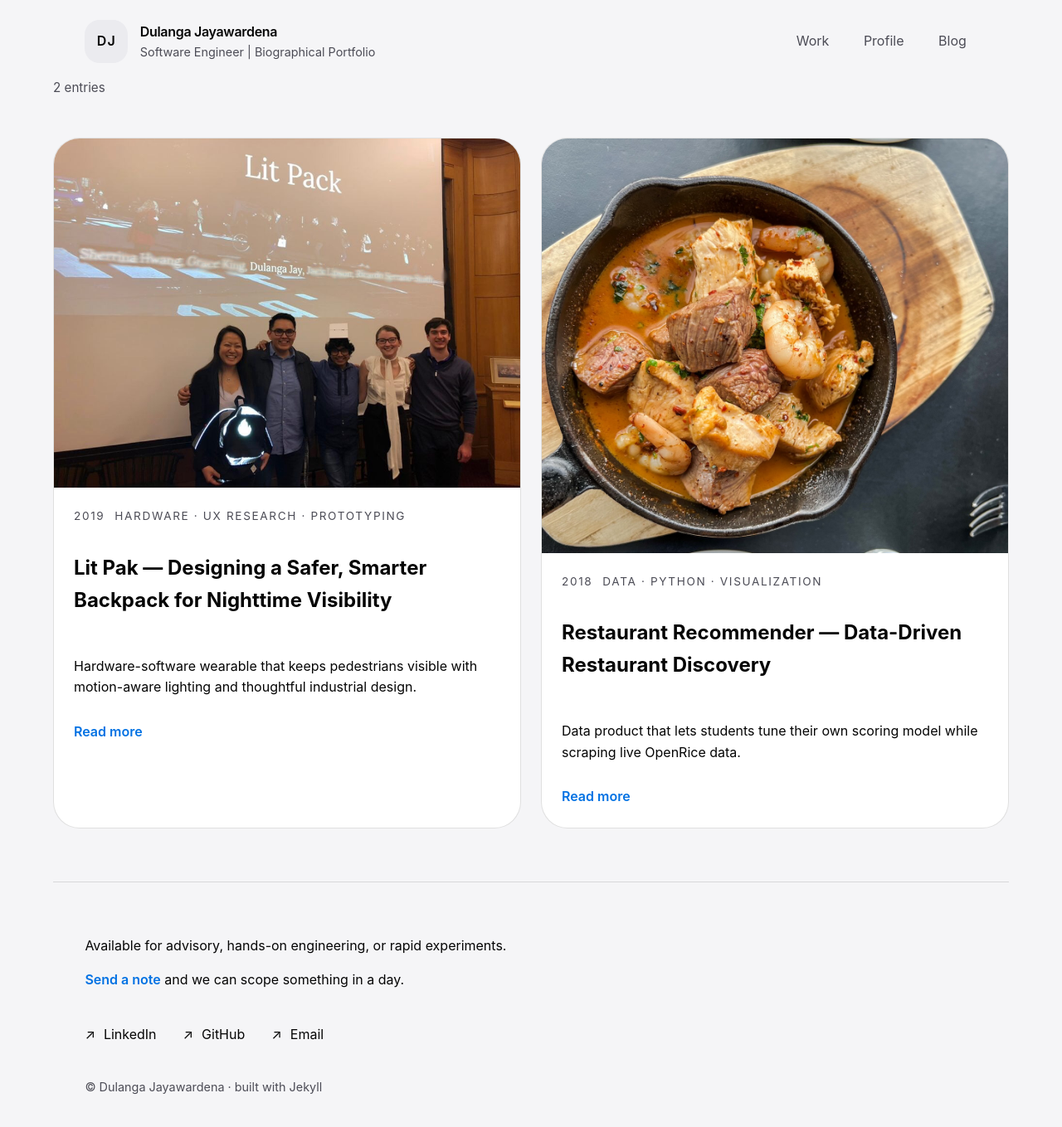
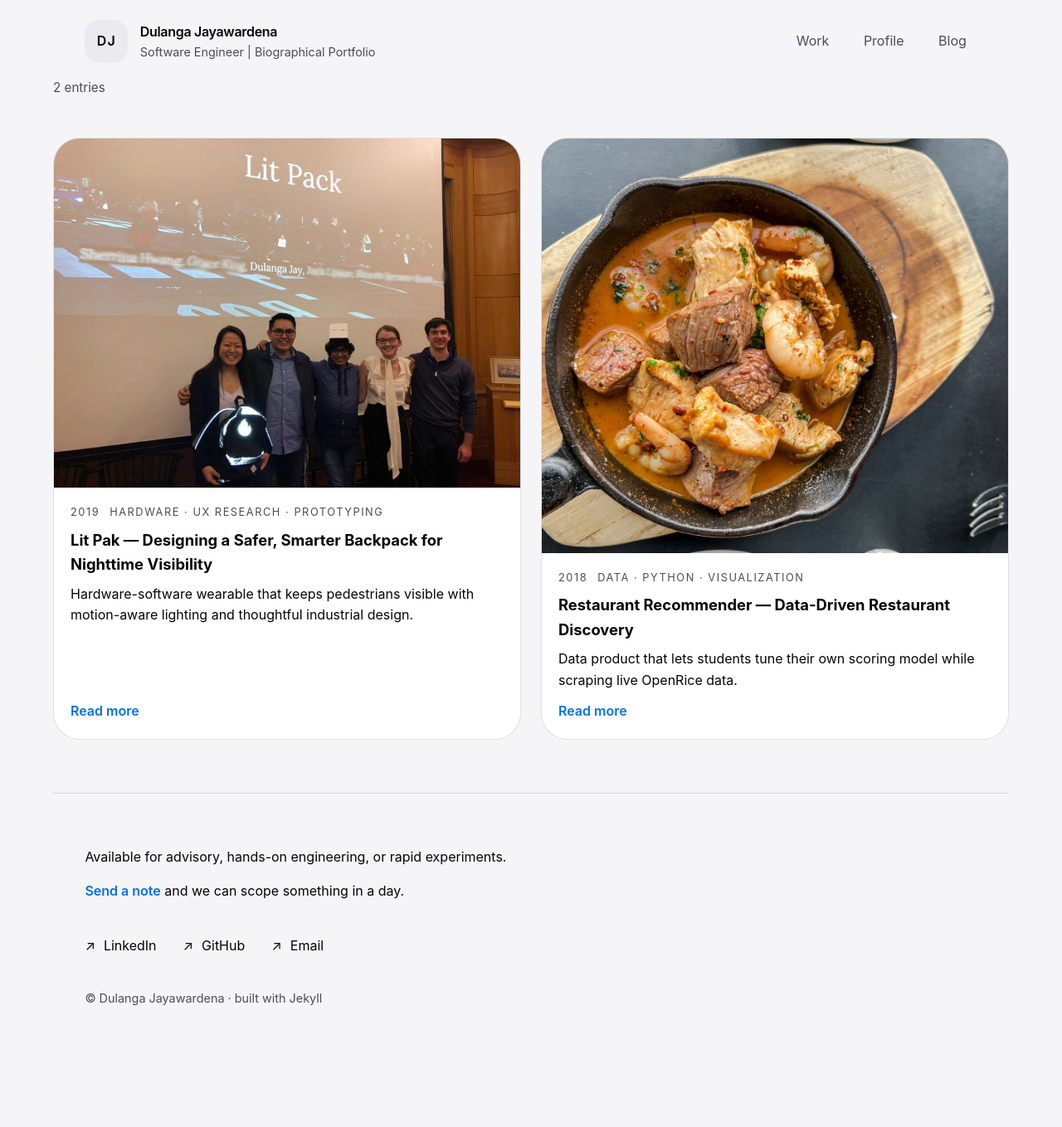
Before and after one commit to dulangaj/dulangaj.github.io, a Jekyll site: the page built from pages/blog.md, in a window 1280 px wide and 1400 px high, scrolled down 367 px. Shown: the top 1359 px of the window at 83% size. Built offline with Jekyll 4.4.1, drawn with Linux system fonts in a browser that asks for light colours; after the commit the page ends 1660 px from its top, so only the background shows below that.

Commit message:
Work cards are tighter

```diff
--- a/assets/css/main.scss
+++ b/assets/css/main.scss
@@ -579,11 +579,25 @@ button {
 }
 
 .catalog-body {
-  padding: 1.5rem;
+  padding: 1.25rem;
   display: flex;
   flex-direction: column;
-  gap: 0.75rem;
+  gap: 0.5rem;
   flex: 1;
+}
+
+.catalog-body h2,
+.catalog-body p {
+  margin: 0;
+}
+
+.catalog-body h2 {
+  font-size: 1.15rem;
+}
+
+.catalog-body .text-link {
+  margin-top: auto;
+  padding-top: 0.25rem;
 }
 
 .catalog-meta {
@@ -592,8 +606,8 @@ button {
   color: var(--text-muted);
   text-transform: uppercase;
   letter-spacing: 0.12em;
-  font-size: 0.85rem;
-  margin: 0;
+  font-size: 0.8rem;
+  margin: 0 0 -0.15rem;
 }
 
 .empty-state {
```
Also changed, not shown: _posts/2015-07-31-elizabeth-moir.md (+1 -1 lines), _posts/2020-06-30-cuhk-systems-engineering.md (+1 -1 lines), _posts/2025-05-01-morgan-stanley-equity-risk.md (+1 -1 lines).
